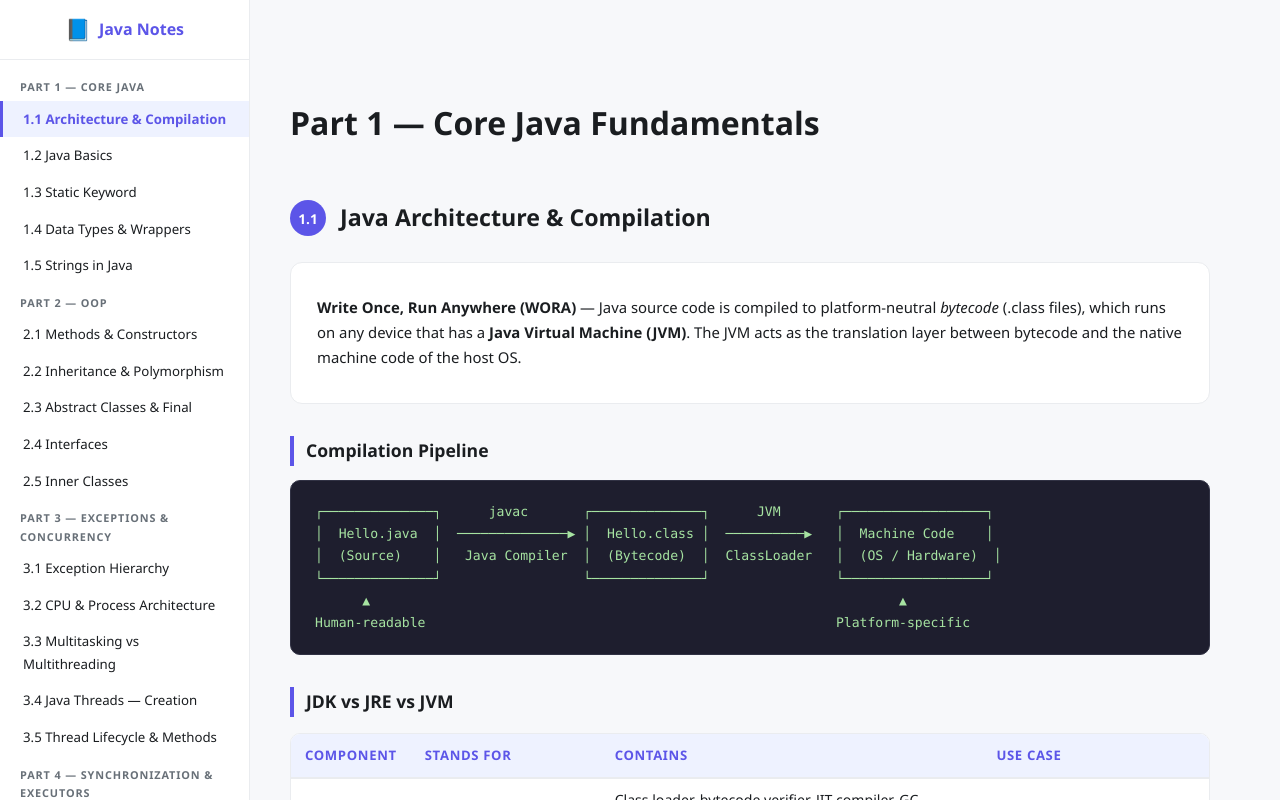
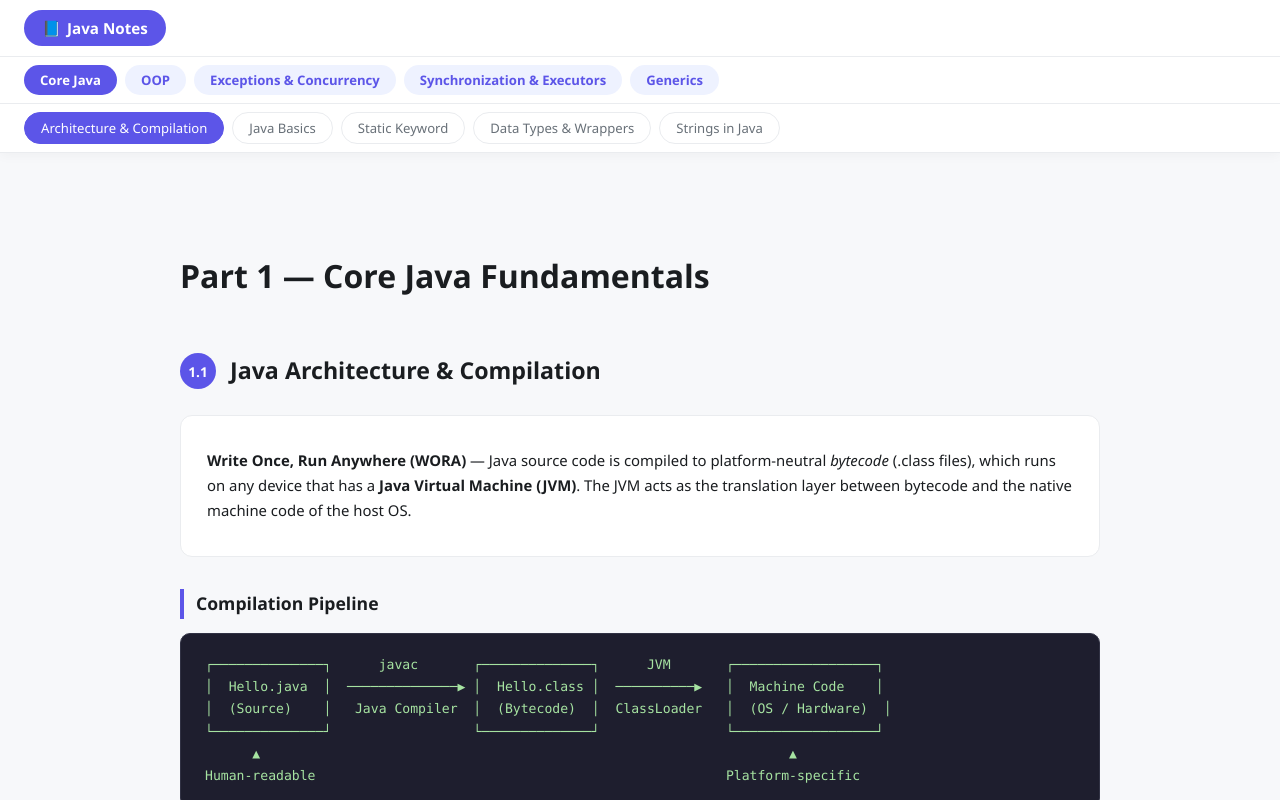
Before and after one commit to LATHWALROCK/Notes, a React (Vite) app: page / in a window 1280 px wide. Shown: the top 800 px of the page. Built offline with nearby package versions, Linux system fonts and the light colour scheme.

Commit message:
second commit

```diff
--- a/src/App.css
+++ b/src/App.css
@@ -46,62 +46,74 @@ body {
   transition: width 0.1s;
 }
 
-#sidebar {
-  position: fixed;
+#topnav {
+  position: sticky;
   top: 0;
-  left: 0;
-  width: 250px;
-  height: 100vh;
+  z-index: 100;
   background: var(--card-bg);
-  border-right: 1px solid var(--border);
-  overflow-y: auto;
-  z-index: 100;
+  border-bottom: 1px solid var(--border);
+  box-shadow: 0 2px 12px rgba(0, 0, 0, .04);
 }
 
-#sidebar .sidebar-logo {
-  padding: 12px;
-  font-weight: 700;
-  font-size: 1rem;
-  color: var(--primary-accent);
-  border-bottom: 1px solid var(--border);
-  margin-bottom: 8px;
+.nav-row {
   display: flex;
   align-items: center;
-  justify-content: center;
   gap: 8px;
+  padding: 8px 24px;
+  overflow-x: auto;
+  scrollbar-width: thin;
 }
 
-#sidebar .sidebar-logo span { font-size: 1.3rem; }
+.nav-row-subjects { border-bottom: 1px solid var(--border); padding: 10px 24px; }
+.nav-row-topics { border-bottom: 1px solid var(--border); }
 
-#sidebar .part-label {
-  padding: 10px 20px 4px;
-  font-size: 0.68rem;
-  font-weight: 700;
-  text-transform: uppercase;
-  letter-spacing: .08em;
-  color: var(--text-secondary);
+.nav-pill {
+  flex-shrink: 0;
+  display: inline-flex;
+  align-items: center;
+  gap: 6px;
+  border: none;
+  border-radius: 999px;
+  padding: 6px 16px;
+  font-size: .82rem;
+  font-weight: 600;
+  font-family: inherit;
+  background: var(--pill-bg);
+  color: var(--pill-text);
+  cursor: pointer;
+  transition: background .15s, color .15s;
+  white-space: nowrap;
 }
 
-#sidebar a {
-  display: block;
-  padding: 7px 20px;
-  font-size: 0.83rem;
-  color: var(--text-primary);
-  text-decoration: none;
-  border-left: 3px solid transparent;
-  transition: all .18s;
+.nav-pill:hover { background: #e2e6ff; }
+
+.nav-pill.active {
+  background: var(--primary-accent);
+  color: #fff;
 }
 
-#sidebar a:hover { background: #f0f1ff; color: var(--primary-accent); }
-
-#sidebar a.active {
-  background: var(--pill-bg);
-  color: var(--primary-accent);
-  border-left-color: var(--primary-accent);
-  font-weight: 600;
+.nav-pill-subject {
+  font-size: .95rem;
+  font-weight: 700;
+  padding: 8px 18px;
 }
 
-#main { margin-left: 250px; padding: 40px; max-width: 1000px; }
+.nav-pill-sub {
+  background: transparent;
+  border: 1px solid var(--border);
+  color: var(--text-secondary);
+  font-weight: 500;
+}
+
+.nav-pill-sub:hover { background: var(--pill-bg); color: var(--pill-text); border-color: var(--pill-bg); }
+
+.nav-pill-sub.active {
+  background: var(--primary-accent);
+  color: #fff;
+  border-color: var(--primary-accent);
+}
+
+#main { padding: 40px; max-width: 1000px; margin: 0 auto; }
 
 .section-header {
   display: flex;
@@ -291,9 +303,9 @@ strong { font-weight: 700; }
 .compare-side.good .compare-label { color: var(--success); }
 
 .code-block pre code { background: none; border-radius: 0; padding: 0; font-size: inherit; color: inherit; }
-.anchor { scroll-margin-top: 20px; }
+.anchor { scroll-margin-top: 150px; }
 
 @media (max-width: 900px) {
-  #sidebar { transform: translateX(-100%); }
-  #main { margin-left: 0; padding: 24px; }
+  #main { padding: 20px; }
+  .nav-row { padding: 8px 14px; }
 }
--- a/src/App.jsx
+++ b/src/App.jsx
@@ -1,4 +1,4 @@
-import { useEffect } from 'react';
+import { useEffect, useRef, useState } from 'react';
 import './App.css';
 import Part1 from './sections/Part1.jsx';
 import Part2 from './sections/Part2.jsx';
@@ -6,65 +6,104 @@ import Part3 from './sections/Part3.jsx';
 import Part4 from './sections/Part4.jsx';
 import Part5 from './sections/Part5.jsx';
 
-const NAV_LINKS = [
-  { group: 'Part 1 — Core Java', links: [
-    ['#part1-1', '1.1 Architecture & Compilation'],
-    ['#part1-2', '1.2 Java Basics'],
-    ['#part1-3', '1.3 Static Keyword'],
-    ['#part1-4', '1.4 Data Types & Wrappers'],
-    ['#part1-5', '1.5 Strings in Java'],
-  ]},
-  { group: 'Part 2 — OOP', links: [
-    ['#part2-1', '2.1 Methods & Constructors'],
-    ['#part2-2', '2.2 Inheritance & Polymorphism'],
-    ['#part2-3', '2.3 Abstract Classes & Final'],
-    ['#part2-4', '2.4 Interfaces'],
-    ['#part2-5', '2.5 Inner Classes'],
-  ]},
-  { group: 'Part 3 — Exceptions & Concurrency', links: [
-    ['#s3-1', '3.1 Exception Hierarchy'],
-    ['#s3-2', '3.2 CPU & Process Architecture'],
-    ['#s3-3', '3.3 Multitasking vs Multithreading'],
-    ['#s3-4', '3.4 Java Threads — Creation'],
-    ['#s3-5', '3.5 Thread Lifecycle & Methods'],
-  ]},
-  { group: 'Part 4 — Synchronization & Executors', links: [
-    ['#s4-1', '4.1 Synchronization'],
-    ['#s4-2', '4.2 Explicit Locks'],
-    ['#s4-3', '4.3 Thread Communication'],
-    ['#s4-4', '4.4 Deadlocks & Liveness'],
-    ['#s4-5', '4.5 Executors Framework'],
-    ['#s4-6', '4.6 Concurrency Utilities'],
-  ]},
-  { group: 'Part 5 — Generics', links: [
-    ['#s51', '5.1 Why Generics?'],
-    ['#s52', '5.2 Generic Classes & Interfaces'],
-    ['#s53', '5.3 Generic Methods'],
-    ['#s54', '5.4 Bounded Type Params'],
-    ['#s55', '5.5 Wildcards'],
-    ['#s56', '5.6 Type Erasure'],
-    ['#s57', '5.7 Static Members & Exceptions'],
-    ['#s58', '5.8 Raw Types & Best Practices'],
-  ]},
+const SUBJECTS = [
+  {
+    key: 'java',
+    label: 'Java Notes',
+    icon: '📘',
+    topics: [
+      { key: 'core-java', label: 'Core Java', subs: [
+        { id: 'part1-1', label: 'Architecture & Compilation' },
+        { id: 'part1-2', label: 'Java Basics' },
+        { id: 'part1-3', label: 'Static Keyword' },
+        { id: 'part1-4', label: 'Data Types & Wrappers' },
+        { id: 'part1-5', label: 'Strings in Java' },
+      ] },
+      { key: 'oop', label: 'OOP', subs: [
+        { id: 'part2-1', label: 'Methods & Constructors' },
+        { id: 'part2-2', label: 'Inheritance & Polymorphism' },
+        { id: 'part2-3', label: 'Abstract Classes & Final' },
+        { id: 'part2-4', label: 'Interfaces' },
+        { id: 'part2-5', label: 'Inner Classes' },
+      ] },
+      { key: 'exceptions-concurrency', label: 'Exceptions & Concurrency', subs: [
+        { id: 's3-1', label: 'Exception Hierarchy' },
+        { id: 's3-2', label: 'CPU & Process Architecture' },
+        { id: 's3-3', label: 'Multitasking vs Multithreading' },
+        { id: 's3-4', label: 'Java Threads — Creation' },
+        { id: 's3-5', label: 'Thread Lifecycle & Methods' },
+      ] },
+      { key: 'sync-executors', label: 'Synchronization & Executors', subs: [
+        { id: 's4-1', label: 'Synchronization' },
+        { id: 's4-2', label: 'Explicit Locks' },
+        { id: 's4-3', label: 'Thread Communication' },
+        { id: 's4-4', label: 'Deadlocks & Liveness' },
+        { id: 's4-5', label: 'Executors Framework' },
+        { id: 's4-6', label: 'Concurrency Utilities' },
+      ] },
+      { key: 'generics', label: 'Generics', subs: [
+        { id: 's51', label: 'Why Generics?' },
+        { id: 's52', label: 'Generic Classes & Interfaces' },
+        { id: 's53', label: 'Generic Methods' },
+        { id: 's54', label: 'Bounded Type Params' },
+        { id: 's55', label: 'Wildcards' },
+        { id: 's56', label: 'Type Erasure' },
+        { id: 's57', label: 'Static Members & Exceptions' },
+        { id: 's58', label: 'Raw Types & Best Practices' },
+      ] },
+    ],
+  },
 ];
 
-function Sidebar() {
+function TopNav({ activeSubjectKey, activeTopicKey, activeSubId, onSelectSubject, onSelectTopic, onSelectSub }) {
+  const activeSubject = SUBJECTS.find((s) => s.key === activeSubjectKey) ?? SUBJECTS[0];
+  const activeTopic = activeSubject.topics.find((t) => t.key === activeTopicKey) ?? activeSubject.topics[0];
+
   return (
-    <div id="sidebar">
-      <div className="sidebar-logo"><span>📘</span> Java Notes</div>
-      {NAV_LINKS.map((group) => (
-        <div className="nav-group" key={group.group}>
-          <div className="part-label">{group.group}</div>
-          {group.links.map(([href, label]) => (
-            <a href={href} key={href}>{label}</a>
-          ))}
-        </div>
-      ))}
+    <div id="topnav">
+      <div className="nav-row nav-row-subjects">
+        {SUBJECTS.map((s) => (
+          <button
+            key={s.key}
+            className={'nav-pill nav-pill-subject' + (s.key === activeSubject.key ? ' active' : '')}
+            onClick={() => onSelectSubject(s)}
+          >
+            <span>{s.icon}</span> {s.label}
+          </button>
+        ))}
+      </div>
+      <div className="nav-row nav-row-topics">
+        {activeSubject.topics.map((t) => (
+          <button
+            key={t.key}
+            className={'nav-pill' + (t.key === activeTopic.key ? ' active' : '')}
+            onClick={() => onSelectTopic(t)}
+          >
+            {t.label}
+          </button>
+        ))}
+      </div>
+      <div className="nav-row nav-row-subs">
+        {activeTopic.subs.map((sub) => (
+          <button
+            key={sub.id}
+            className={'nav-pill nav-pill-sub' + (sub.id === activeSubId ? ' active' : '')}
+            onClick={() => onSelectSub(sub, activeTopic)}
+          >
+            {sub.label}
+          </button>
+        ))}
+      </div>
     </div>
   );
 }
 
 export default function App() {
+  const [activeSubjectKey, setActiveSubjectKey] = useState(SUBJECTS[0].key);
+  const [activeTopicKey, setActiveTopicKey] = useState(SUBJECTS[0].topics[0].key);
+  const [activeSubId, setActiveSubId] = useState(SUBJECTS[0].topics[0].subs[0].id);
+  const suppressSpy = useRef(false);
+
   useEffect(() => {
     const bar = document.getElementById('progress-bar');
     const onScroll = () => {
@@ -78,31 +117,81 @@ export default function App() {
   }, []);
 
   useEffect(() => {
-    const navLinks = Array.from(document.querySelectorAll('#sidebar a'));
-    const sections = navLinks
-      .map((a) => document.querySelector(a.getAttribute('href')))
-      .filter(Boolean);
+    const subject = SUBJECTS.find((s) => s.key === activeSubjectKey) ?? SUBJECTS[0];
+    const flat = [];
+    subject.topics.forEach((topic) => {
+      topic.subs.forEach((sub) => flat.push({ topicKey: topic.key, subId: sub.id }));
+    });
+    const entries = flat
+      .map((e) => ({ ...e, el: document.getElementById(e.subId) }))
+      .filter((e) => e.el);
 
     const onScroll = () => {
-      const scrollY = window.scrollY + 80;
-      let current = sections[0];
-      for (const sec of sections) {
-        if (sec.offsetTop <= scrollY) current = sec;
+      if (suppressSpy.current) return;
+      const navEl = document.getElementById('topnav');
+      const offset = (navEl ? navEl.offsetHeight : 0) + 24;
+      const scrollY = window.scrollY + offset;
+      let current = entries[0];
+      for (const e of entries) {
+        if (e.el.offsetTop <= scrollY) current = e;
       }
-      navLinks.forEach((a) => {
-        const id = a.getAttribute('href').replace('#', '');
-        a.classList.toggle('active', current && current.id === id);
-      });
+      if (current) {
+        setActiveTopicKey((prev) => (prev === current.topicKey ? prev : current.topicKey));
+        setActiveSubId((prev) => (prev === current.subId ? prev : current.subId));
+      }
     };
     window.addEventListener('scroll', onScroll, { passive: true });
     onScroll();
     return () => window.removeEventListener('scroll', onScroll);
-  }, []);
+  }, [activeSubjectKey]);
+
+  const scrollToSub = (subId) => {
+    const el = document.getElementById(subId);
+    if (!el) return;
+    suppressSpy.current = true;
+    el.scrollIntoView({ behavior: 'smooth', block: 'start' });
+    window.setTimeout(() => { suppressSpy.current = false; }, 700);
+  };
+
+  const handleSelectTopic = (topic) => {
+    setActiveTopicKey(topic.key);
+    const firstSub = topic.subs[0];
+    if (firstSub) {
+      setActiveSubId(firstSub.id);
+      scrollToSub(firstSub.id);
+    }
+  };
+
+  const handleSelectSub = (sub, topic) => {
+    setActiveTopicKey(topic.key);
+    setActiveSubId(sub.id);
+    scrollToSub(sub.id);
+  };
+
+  const handleSelectSubject = (subject) => {
+    setActiveSubjectKey(subject.key);
+    const firstTopic = subject.topics[0];
+    if (firstTopic) {
+      setActiveTopicKey(firstTopic.key);
+      const firstSub = firstTopic.subs[0];
+      if (firstSub) {
+        setActiveSubId(firstSub.id);
+        scrollToSub(firstSub.id);
+      }
+    }
+  };
 
   return (
     <>
       <div id="progress-bar" />
-      <Sidebar />
+      <TopNav
+        activeSubjectKey={activeSubjectKey}
+        activeTopicKey={activeTopicKey}
+        activeSubId={activeSubId}
+        onSelectSubject={handleSelectSubject}
+        onSelectTopic={handleSelectTopic}
+        onSelectSub={handleSelectSub}
+      />
       <div id="main">
         <Part1 />
         <Part2 />
```
